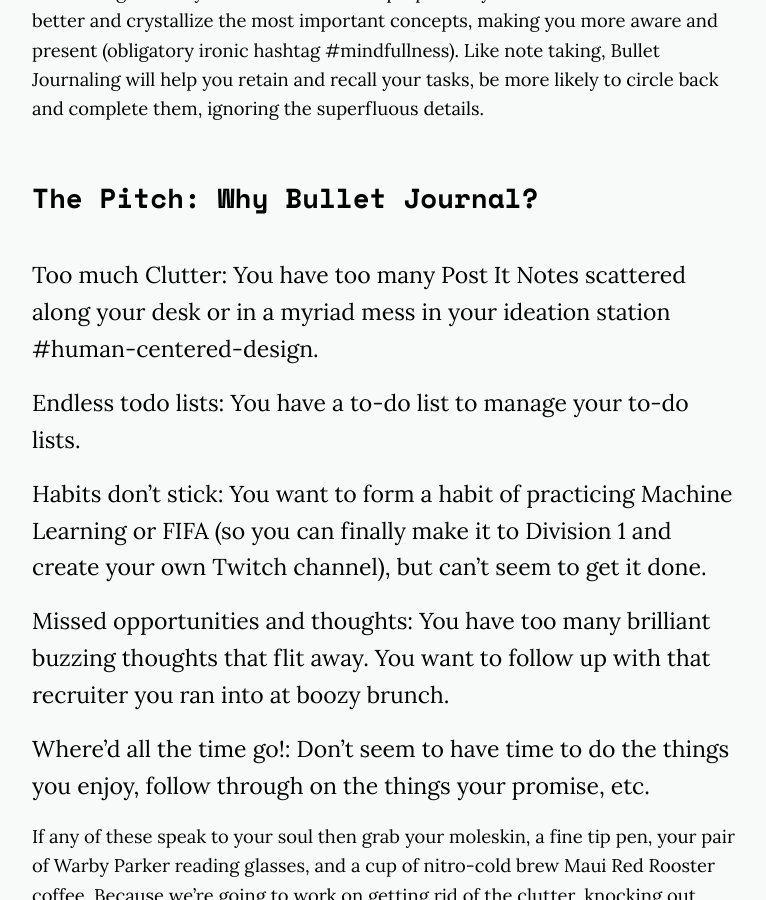
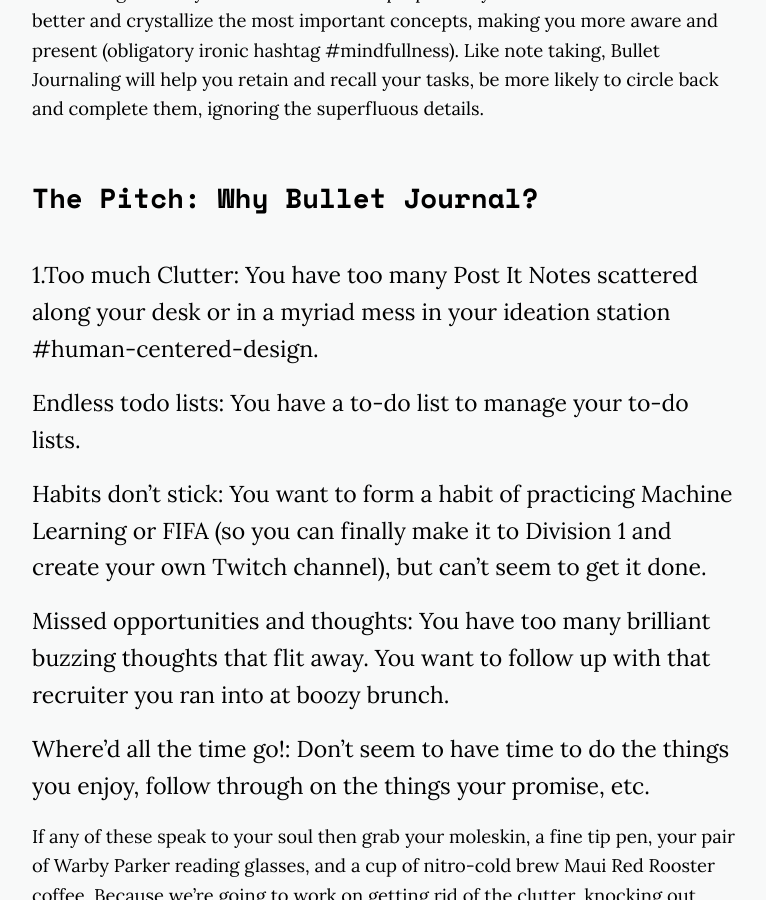
Before and after one commit to chrisferrer/blog, a Jekyll site: the page built from _posts/2016-12-10-bullet-journaling.markdown, in a window 1280 px wide and 900 px high, scrolled down 1747 px. Shown: the whole window, without its empty margins (256-1022 px from the left). Built offline with Jekyll 4.4.1, drawn with Linux system fonts in a browser that asks for light colours; nearby versions of some CDN libraries.

Commit message:
numbering

```diff
--- a/_posts/2016-12-10-bullet-journaling.markdown
+++ b/_posts/2016-12-10-bullet-journaling.markdown
@@ -22,7 +22,7 @@ While writing your thoughts down requires work, it's worth it. By making it a li
 
 <br>
 
-1. Too much Clutter: You have too many Post It Notes scattered along your desk or in a myriad mess in your ideation station #human-centered-design.
+1. 1.Too much Clutter: You have too many Post It Notes scattered along your desk or in a myriad mess in your ideation station #human-centered-design.
 
 2. Endless todo lists: You have a to-do list to manage your to-do lists.
 
```
